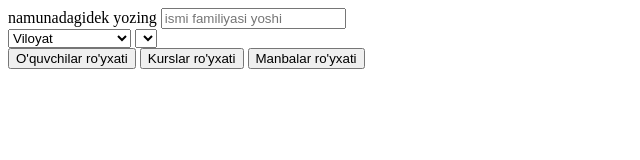
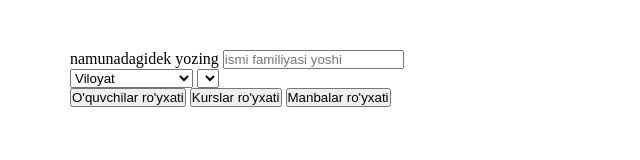
Before and after one commit to Spartak-javohir/menijir-jurnali, a website: page views/index.html in a window 1280 px wide. Shown: the whole page, without its empty margins (0-640 px from the left). Drawn offline with Linux system fonts and the light colour scheme.

Commit message:
change titel add style

```diff
--- a/public/style.scss
+++ b/public/style.scss
@@ -0,0 +1,22 @@
+*{
+    margin: 0;
+    padding: 0;
+    box-sizing: border-box;
+}
+ol, ul{
+    list-style: none;
+}
+a{
+    text-decoration: none;
+}
+
+.container{
+    width: 1140px;
+    margin: 0 auto;
+}
+
+
+.section{
+    margin-top: 50px;
+
+}
--- a/views/index.html
+++ b/views/index.html
@@ -4,7 +4,7 @@
     <meta charset="UTF-8">
     <meta http-equiv="X-UA-Compatible" content="IE=edge">
     <meta name="viewport" content="width=device-width, initial-scale=1.0">
-    <title>Document</title>
+    <title>manager list</title>
     <link rel="stylesheet" href="../public/style.css">
 </head>
 <body>
```
Also changed, not shown: public/style.css, 1 other file.
